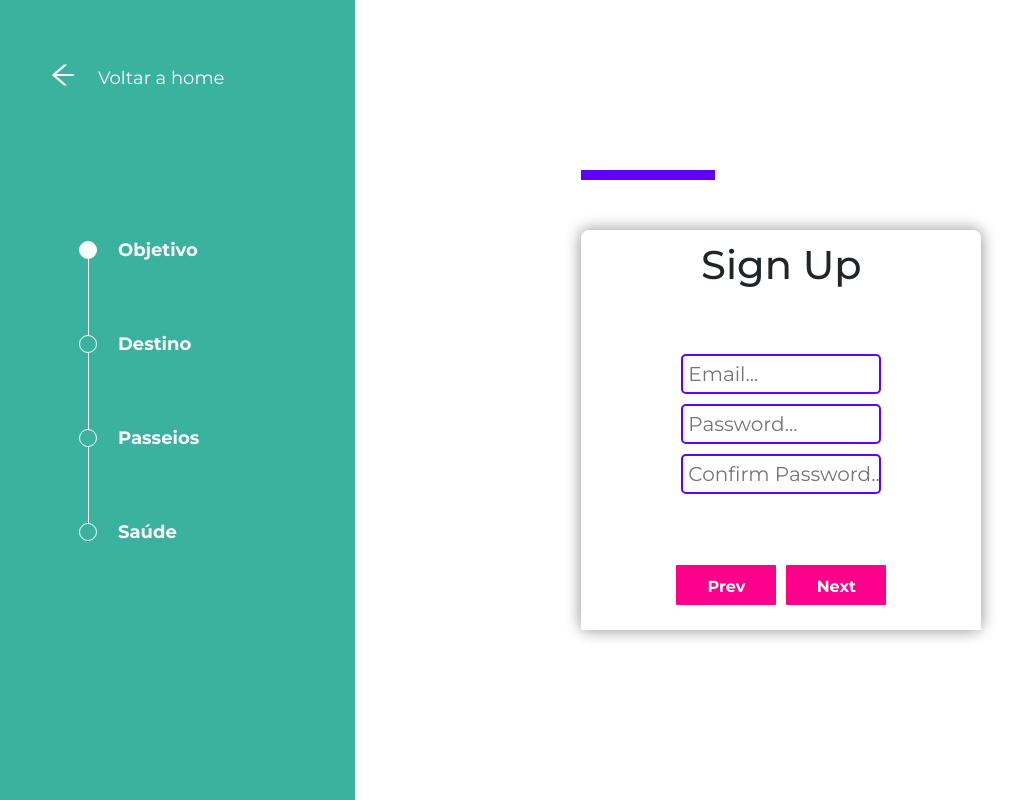
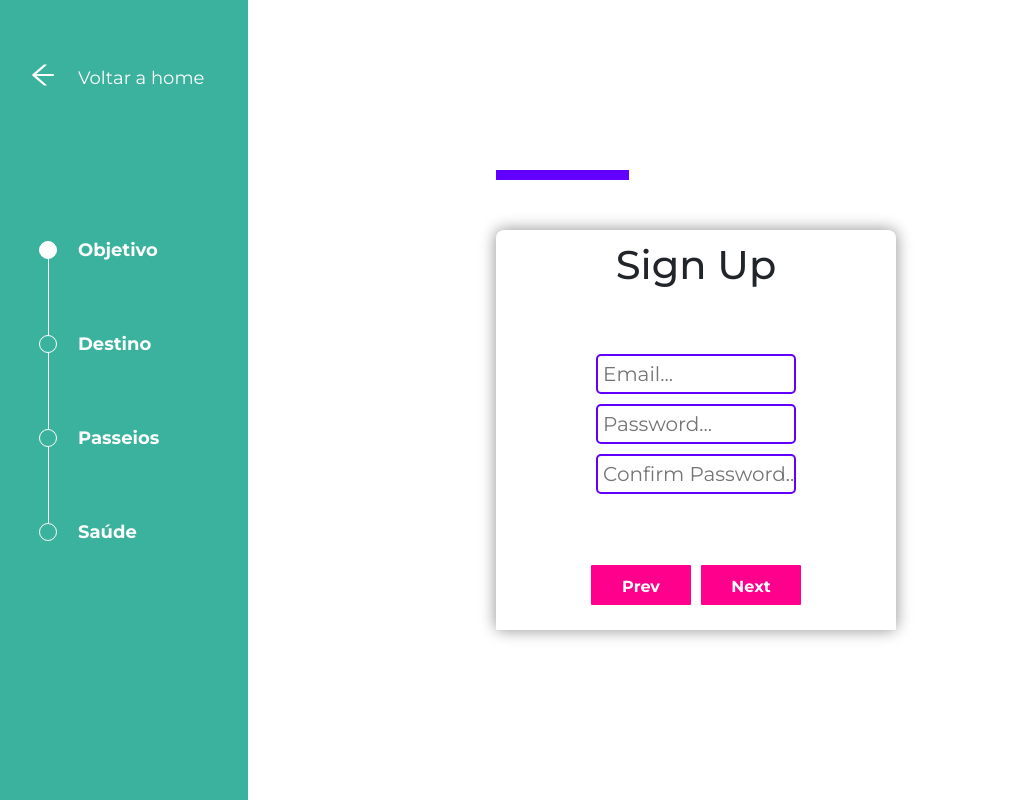
Before and after one commit to StartFuture/novi-frontend, a React (Create React App) app: page /interview in a window 1280 px wide. Shown: the whole page, without its empty margins (72-1094 px from the left). Built offline with nearby package versions, Linux system fonts and the light colour scheme; the HTML template or start-up script is replaced by a standard one.

Commit message:
fix(Quest): Changing navigation line's margin

```diff
--- a/src/pages/interview/components/buttonBack/styles.ts
+++ b/src/pages/interview/components/buttonBack/styles.ts
@@ -6,7 +6,7 @@ export const Container = styled.button`
   text-align: center;
   border: none;
   background: none;
-  margin: 60px auto auto 120px;
+  margin: 60px auto auto 100px;
   color: #ffff;
   cursor: pointer;
 
--- a/src/pages/interview/styles.ts
+++ b/src/pages/interview/styles.ts
@@ -6,7 +6,7 @@ export const Container = styled.div`
 `
 
 export const LeftContainer = styled.div`
-    width: 35vw;
+    width: 25vw;
     background-color: ${props => props.theme.colors.primaryColor};
     height: 100vh;
 `;
@@ -148,7 +148,7 @@ export const NavStyled = styled.nav`
   background-color: ${props => props.theme.colors.primaryColor};
 
   ul {
-    padding-left: 170px;
+    padding-left: 140px;
     position: relative;
     list-style: none;
   }
@@ -158,7 +158,7 @@ export const NavStyled = styled.nav`
     position: absolute;
     width: 1px;
     height: calc(100% - 85px);
-    left: 160px;
+    left: 120px;
     top: 10px;
     background: #FFF;
     z-index: -1;
@@ -167,7 +167,7 @@ export const NavStyled = styled.nav`
 
   ul li {
     padding: 35px 0;
-    padding-left: 20px;
+    padding-left: 10px;
   }
 
   ul li a {
```
